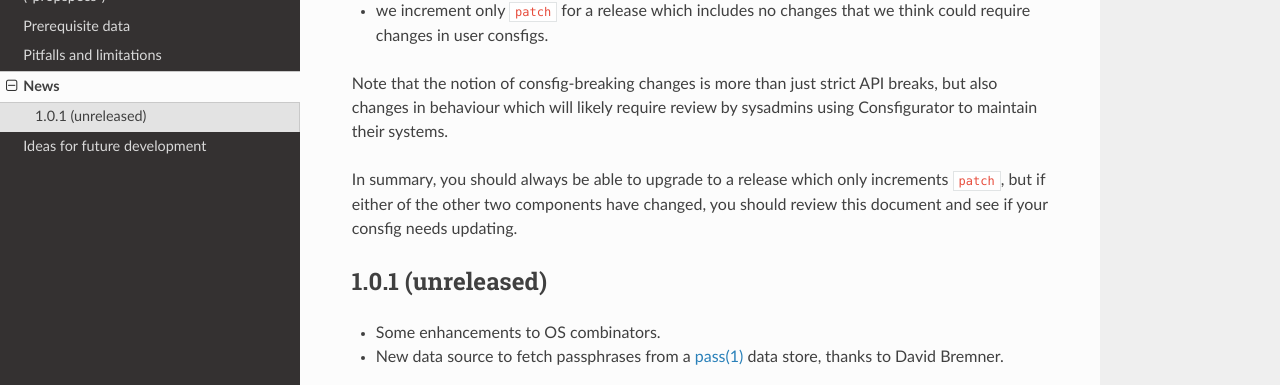
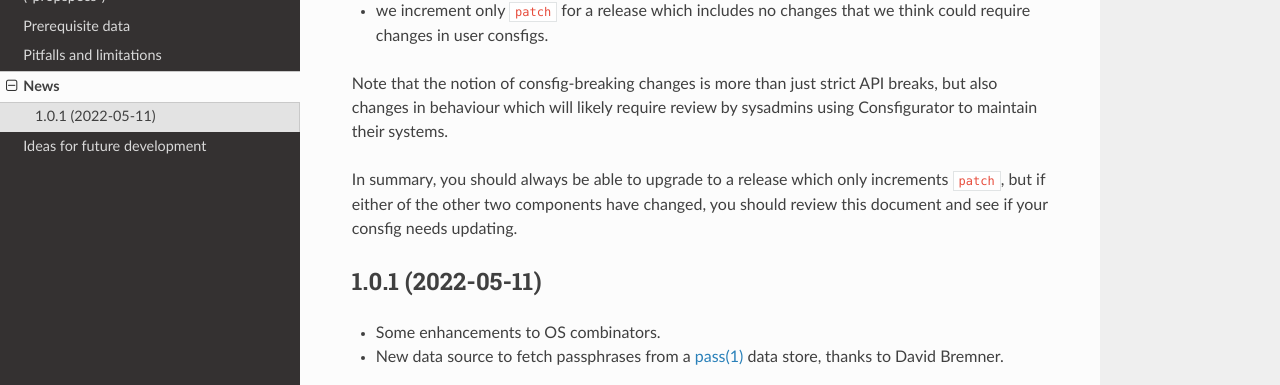
Before and after one commit to spwhitton/consfigurator, a Sphinx documentation site: the page built from doc/news.rst, in a window 1280 px wide and 939 px high. Shown: the part 381-766 px from the top of the window. Built offline with Sphinx 7.4.7 and the Read the Docs theme 2.0.0, drawn with Linux system fonts in a browser that asks for light colours.

```diff
--- a/doc/conf.py
+++ b/doc/conf.py
@@ -22,7 +22,7 @@ copyright = '2020-2022, Sean Whitton'
 author = 'Sean Whitton'
 
 # The full version, including alpha/beta/rc tags
-release = '1.0.0'
+release = '1.0.1'
 
 
 # -- General configuration ---------------------------------------------------
--- a/doc/news.rst
+++ b/doc/news.rst
@@ -23,7 +23,7 @@ In summary, you should always be able to upgrade to a release which only
 increments ``patch``, but if either of the other two components have changed,
 you should review this document and see if your consfig needs updating.
 
-1.0.1 (unreleased)
+1.0.1 (2022-05-11)
 ------------------
 
 - Some enhancements to OS combinators.
```
Also changed, not shown: 3 other files.
